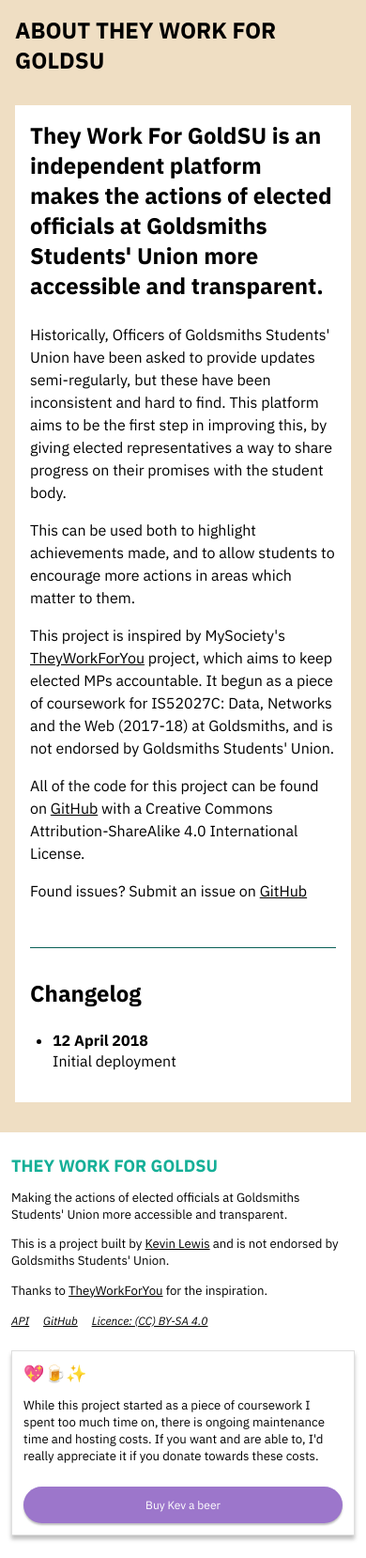
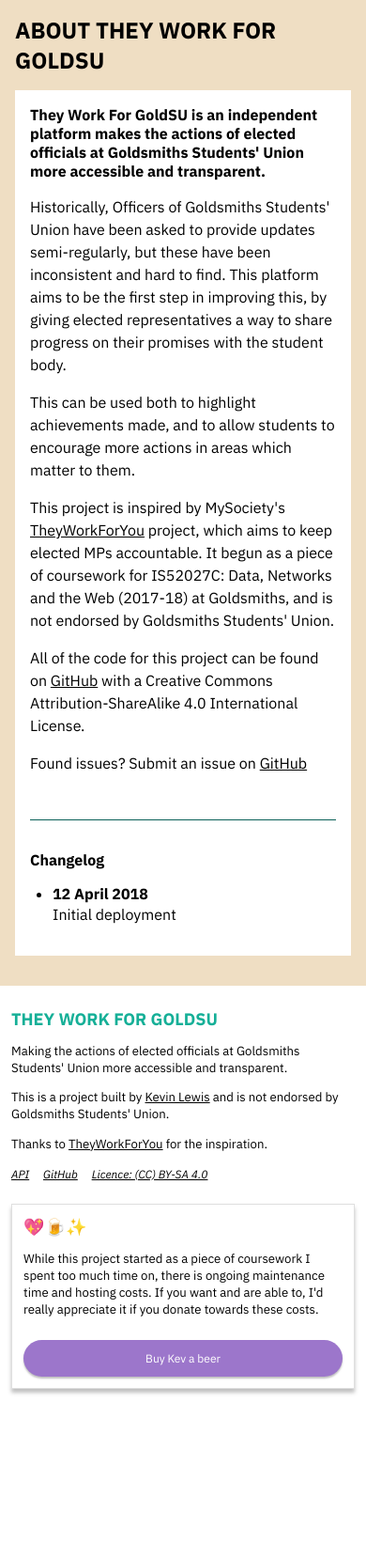
Before and after one commit to phazonoverload/theyworkforgoldsu, a Flask app: page /about in a window 390 px wide. Shown: the part 117-1775 px from the top of the page at 94% size. After the commit the page ends 1601 px from the top, so only its background shows below. Run offline with Flask 2, Linux system fonts and the light colour scheme; some libraries are stand-ins or nearby versions.

Commit message:
Other pages now responsive

```diff
--- a/app/static/_page-title.scss
+++ b/app/static/_page-title.scss
@@ -17,7 +17,7 @@
       font-size: 1.5em;
     }
     h2 {
-      font-size: 1.25em;
+      font-size: 1em;
     }
   }
 }
--- a/app/static/_static-pages.scss
+++ b/app/static/_static-pages.scss
@@ -7,6 +7,13 @@
   }
   .cc {
     padding-top: 0.5em;
+  }
+  @media screen and (max-width: $break-mid) {
+    margin-top: 1em;
+    h2 {
+      font-size: 1em;
+      margin-top: 0;
+    }
   }
 }
 
@@ -37,6 +44,9 @@
       font-size: 1.2em;
     }
   }
+  @media screen and (max-width: $break-mid) {
+    margin-top: 1em;
+  }
 }
 
 .changelog {
--- a/app/static/style.css
+++ b/app/static/style.css
@@ -290,7 +290,7 @@ footer .links a {
     font-size: 1.5em;
   }
   .hero h2 {
-    font-size: 1.25em;
+    font-size: 1em;
   }
 }
 
@@ -644,6 +644,16 @@ nav.officer-panes ~ .box {
   padding-top: 0.5em;
 }
 
+@media screen and (max-width: 900px) {
+  .box.about {
+    margin-top: 1em;
+  }
+  .box.about h2 {
+    font-size: 1em;
+    margin-top: 0;
+  }
+}
+
 .api {
   line-height: 1.5em;
 }
@@ -680,6 +690,12 @@ nav.officer-panes ~ .box {
   font-size: 1.2em;
 }
 
+@media screen and (max-width: 900px) {
+  .api {
+    margin-top: 1em;
+  }
+}
+
 .changelog {
   margin-top: 3em;
   padding-top: 2em;
--- a/app/templates/promise_single.html
+++ b/app/templates/promise_single.html
@@ -11,7 +11,6 @@
       {% endif %}
     </div>
     <div class="box">
-      <h2>This promise has {{promise.updates.count()}} updates so far</h2>
       <ul class="updates">
         {% for update in promise.updates|sort(attribute='datetime', reverse=true) %} {% include "_update.html" %} {% endfor %}
         {% if promise.updates.count() == 0 %}
```
Also changed, not shown: 1 other file.
